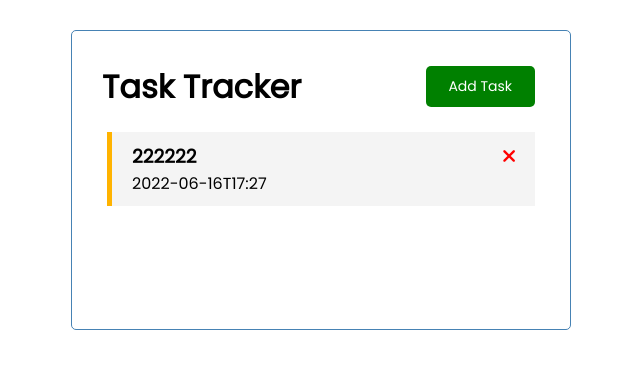
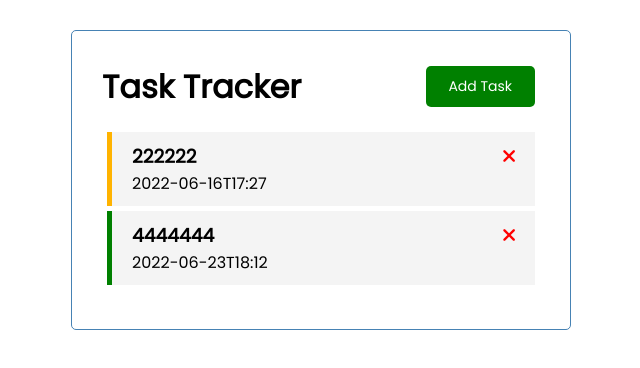
Before and after one commit to IYED-LH/vue-todo, a Vue app: page / in a window 1280 px wide. Shown: the top 368 px of the page, without its empty margins (319-959 px from the left). Built offline with nearby package versions, Linux system fonts and the light colour scheme; data requests are answered from the project's data file.

Commit message:
update task

```diff
--- a/db.json
+++ b/db.json
@@ -5,6 +5,12 @@
       "date": "2022-06-16T17:27",
       "completed": false,
       "id": 3
+    },
+    {
+      "title": "4444444",
+      "date": "2022-06-23T18:12",
+      "completed": true,
+      "id": 4
     }
   ]
 }
--- a/src/App.vue
+++ b/src/App.vue
@@ -55,14 +55,13 @@ export default {
 
     },
 
-
    async completedTask(id) {
 
       const taskToToggle = await this.fetchTask(id)
       const updTask = { ...taskToToggle, completed: !taskToToggle.completed }
       const response = await axios.put (`http://localhost:5000/tasks/${id}`, updTask);
 
-      const data = response.data;
+      const data = await response.data;
       this.tasks = this.tasks.map((task) =>
         task.id === id ? { ...task, completed: data.completed } : task
       )
@@ -71,14 +70,14 @@ export default {
     async fetchTasks() {
 
       const response =  await axios.get ('http://localhost:5000/tasks/')
-      const data = response.data;
+      const data = await response.data;
 
       return data
     },
 
     async fetchTask(id) {
       const response =  await axios.get ('http://localhost:5000/tasks/'+id)
-      const data = response.data;
+      const data = await response.data;
       return data
 
     } ,
```
